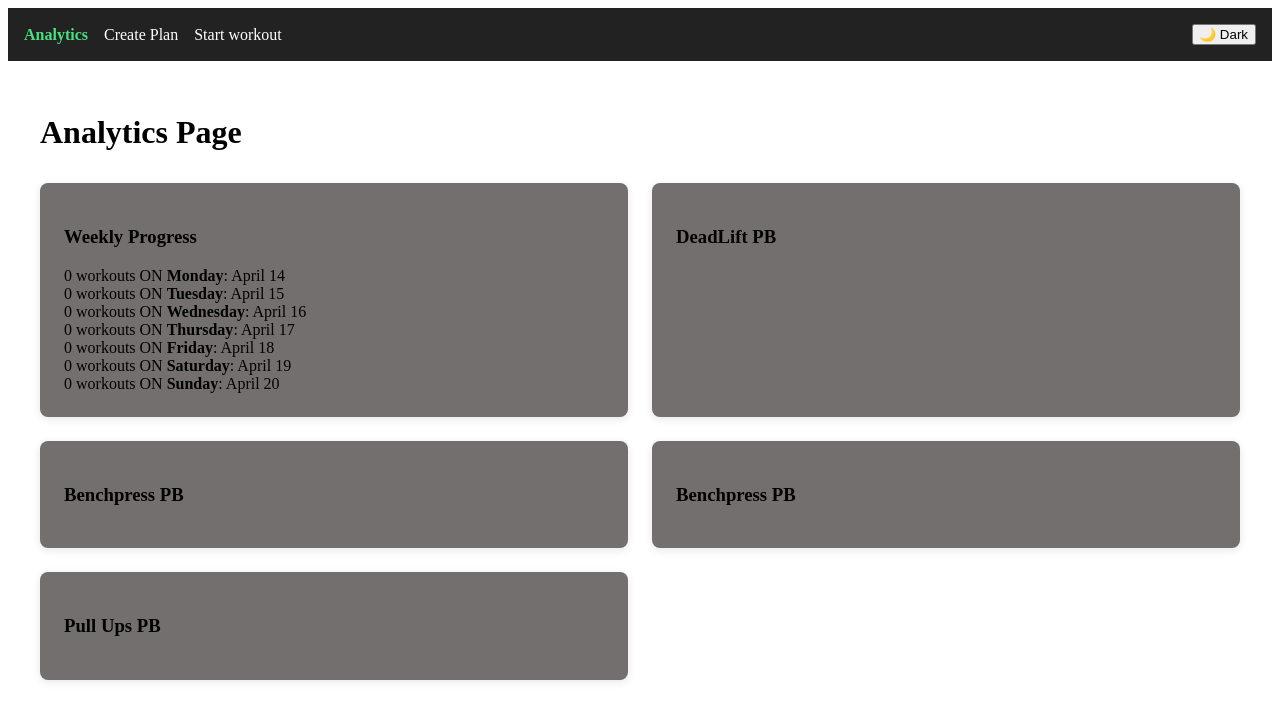
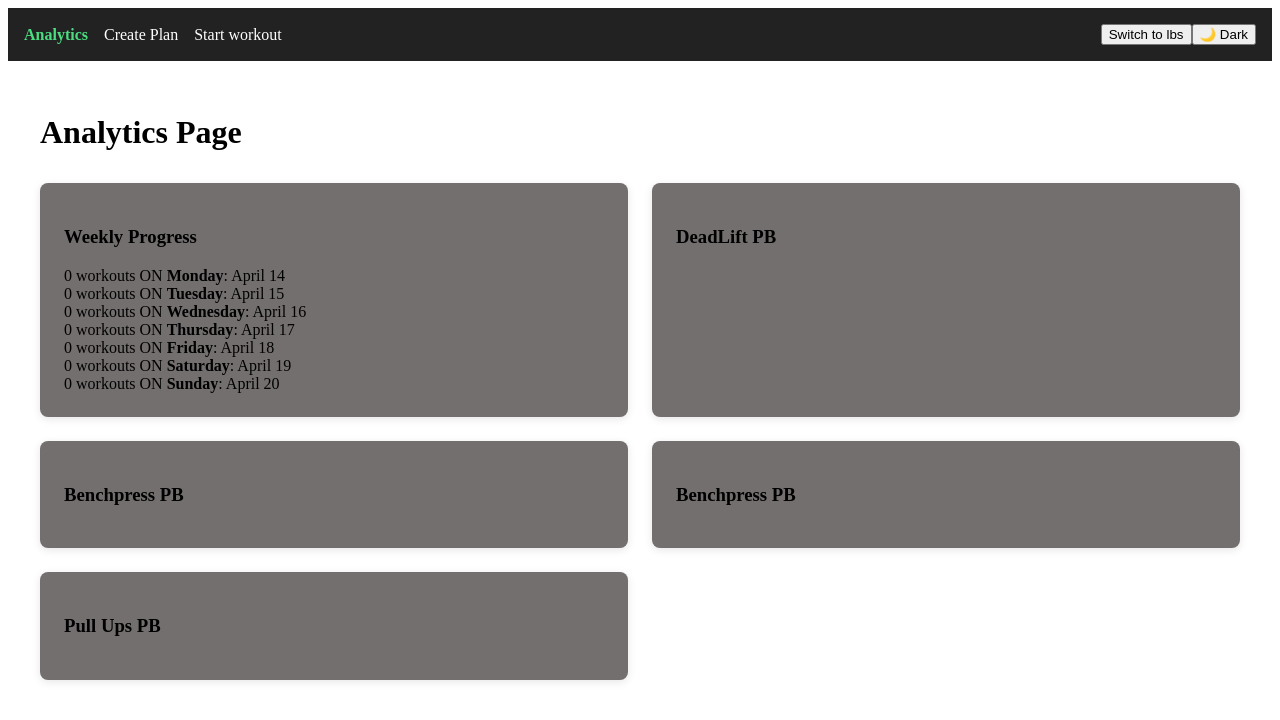
Before and after one commit to pawanacharya0123/workout-planner-gymShark, a React (Vite) app: page / in a window 1280 px wide. Shown: the top 720 px of the page. Built offline with nearby package versions, Linux system fonts and the light colour scheme.

Commit message:
Implementing Unit Switch Feature: kg and lbs, added slice, with toggle unit feature, added Unit Component on the NavBa

```diff
--- a/src/app/store.js
+++ b/src/app/store.js
@@ -3,6 +3,7 @@ import planReducer from "../features/plan/planSlice";
 import sessionReducer from "../features/workout/sessionSlice";
 import { loadState, saveState } from "../utils/localstorage";
 import themeReducer from "../features/theme/themeSlice";
+import unitReducer from "../features/unit/unitSlice";
 
 const persistedState = loadState();
 
@@ -11,6 +12,7 @@ export const store = configureStore({
     plan: planReducer,
     session: sessionReducer,
     theme: themeReducer,
+    unit: unitReducer,
   },
   preloadedState: persistedState, // 👈 load from localStorage
 });
--- a/src/components/Layout.jsx
+++ b/src/components/Layout.jsx
@@ -4,11 +4,11 @@ import { Outlet } from "react-router-dom";
 // import { useEffect } from "react";
 import ThemeButton from "./ThemeButton";
 import CustomNavLink from "./navbar-component/CustomNavLink";
+import UnitButton from "./UnitButton";
 
 const Layout = () => {
   // const location = useLocation();
   // const isActive = activePaths.includes(location.pathname);
-  console.log(new Date());
 
   return (
     <div>
@@ -34,18 +34,11 @@ const Layout = () => {
             Create Plan{" "}
           </NavLink>
           <CustomNavLink to="/plan">Start workout</CustomNavLink>
-          {/* <NavLink
-            className={({ isActive }) =>
-              isActive ? "nav-link active" : "nav-link"
-            }
-            to="/plan"
-          >
-            {" "}
-            Start workout{" "}
-          </NavLink> */}
         </div>
-
-        <ThemeButton />
+        <div className="flex gap-2">
+          <UnitButton />
+          <ThemeButton />
+        </div>
       </nav>
 
       <main>
--- /dev/null
+++ b/src/components/UnitButton.jsx
@@ -0,0 +1,18 @@
+import React from "react";
+import { useDispatch, useSelector } from "react-redux";
+import { toggleUnit } from "../features/unit/unitSlice";
+
+const UnitButton = () => {
+  const dispatch = useDispatch();
+  const unit = useSelector((state) => state.unit.unit);
+  return (
+    <button
+      onClick={() => dispatch(toggleUnit())}
+      className="p-2 bg-gray-200 dark:bg-gray-800 rounded"
+    >
+      {unit === "kg" ? "Switch to lbs" : "Switch to kg"}
+    </button>
+  );
+};
+
+export default UnitButton;
--- /dev/null
+++ b/src/features/unit/unitSlice.js
@@ -0,0 +1,22 @@
+import { createSlice } from "@reduxjs/toolkit";
+
+const initialState = {
+  unit: localStorage.getItem("unit") || "kg",
+};
+const unitSlice = createSlice({
+  name: "unit",
+  initialState,
+  reducers: {
+    toggleUnit: (state) => {
+      state.unit = state.unit === "kg" ? "lbs" : "kg";
+      localStorage.setItem("unit", state.unit);
+    },
+    setUnit: (state, payload) => {
+      state.unit = payload.action;
+      localStorage.setItem("unit", state.unit);
+    },
+  },
+});
+
+export const { toggleUnit, setUnit } = unitSlice.actions;
+export default unitSlice.reducer;
```
